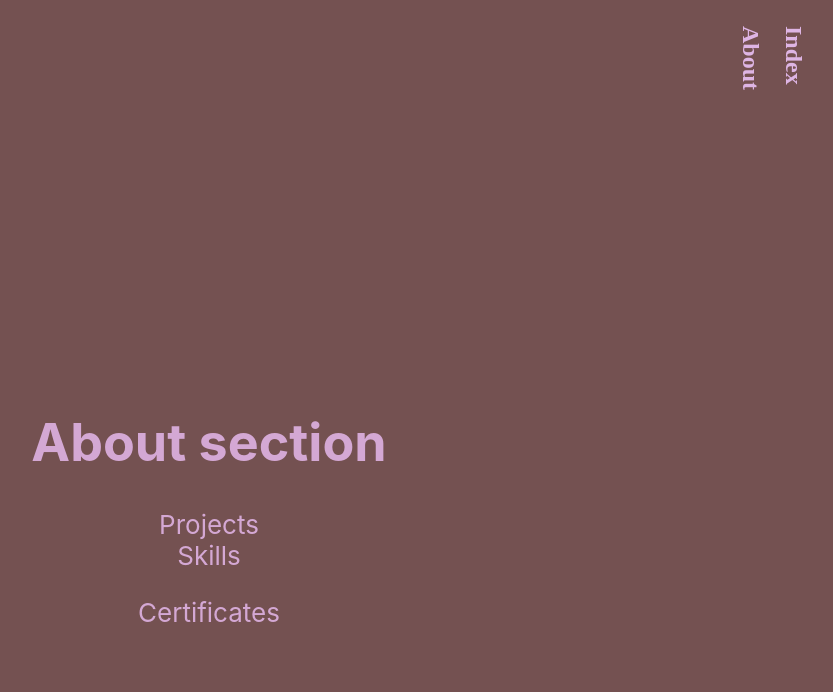
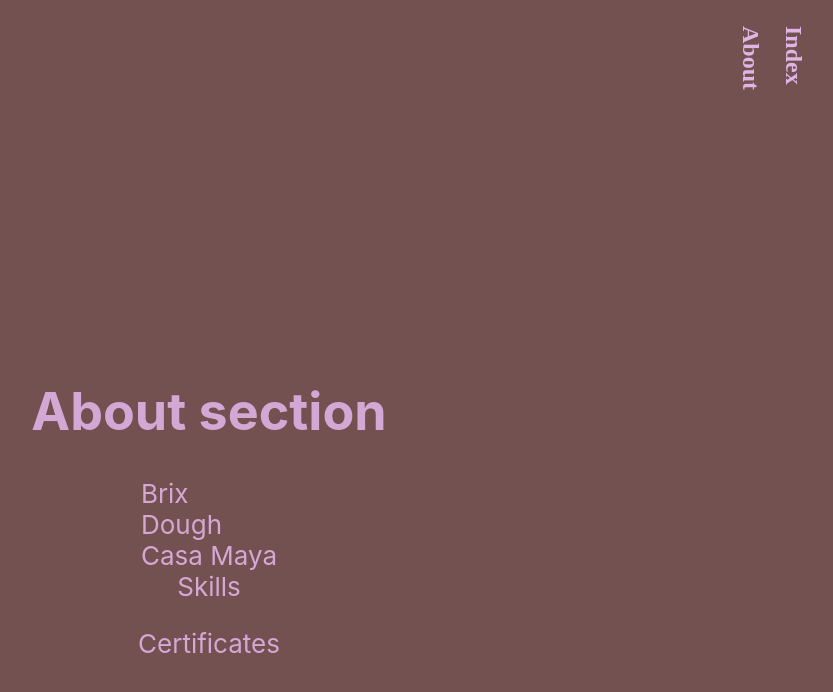
Before and after one commit to keelalopez/keila-lopez-portfolio, a React (Create React App) app in the folder keila-lopez-portfolio/: page / in a window 1280 px wide. Shown: the top 692 px of the page, without its empty margins (431-1264 px from the left). Built offline with nearby package versions, Linux system fonts and the light colour scheme.

Commit message:
Added project divs

```diff
--- a/keila-lopez-portfolio/src/Components/Projects.js
+++ b/keila-lopez-portfolio/src/Components/Projects.js
@@ -1,8 +1,16 @@
 
 function Projects () {
     return (
-        <div>
-            Projects
+        <div className="project-container">
+            <div>
+                Brix
+            </div>
+            <div>
+                Dough
+            </div>
+            <div>
+                Casa Maya
+            </div>
         </div>
     )
 }
```
